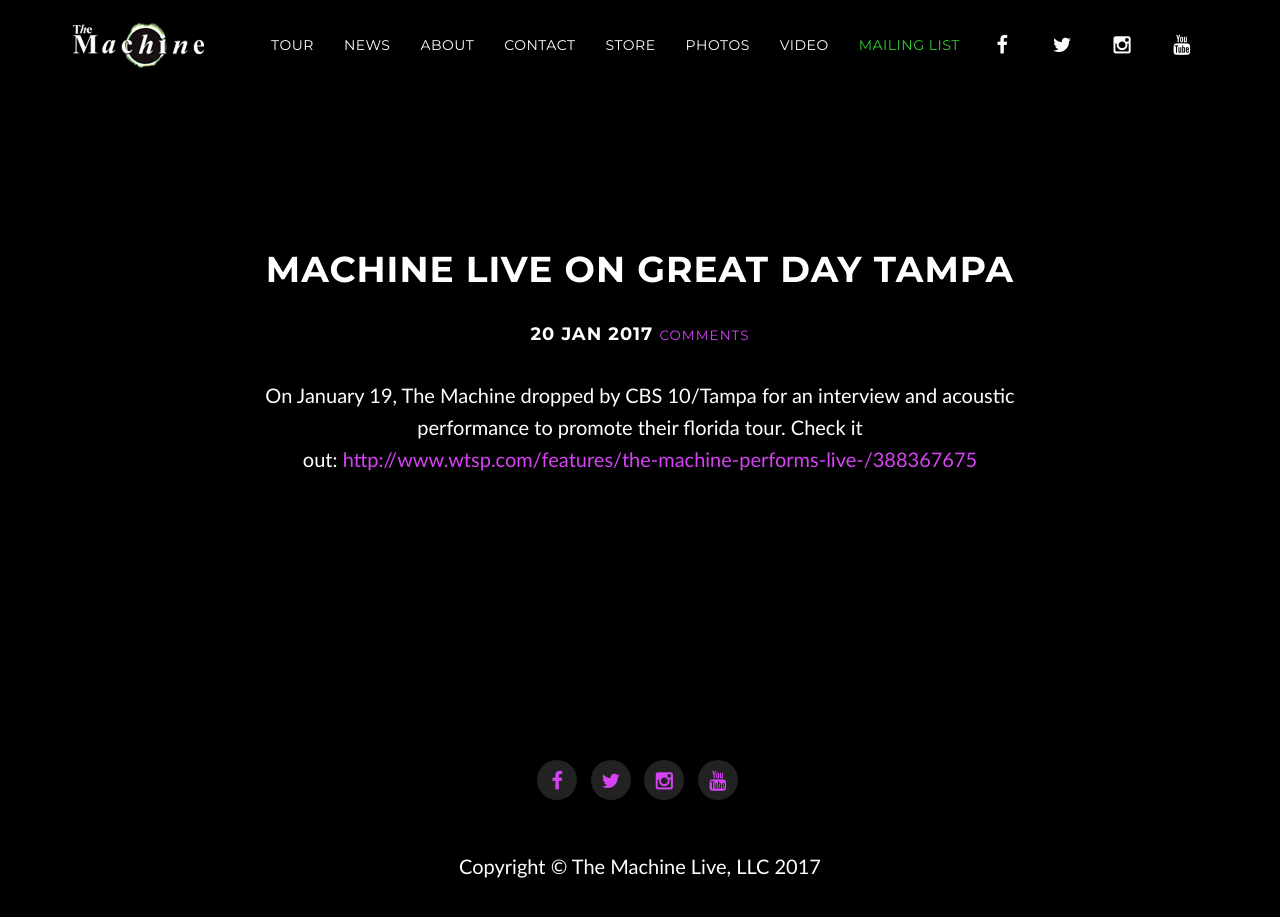
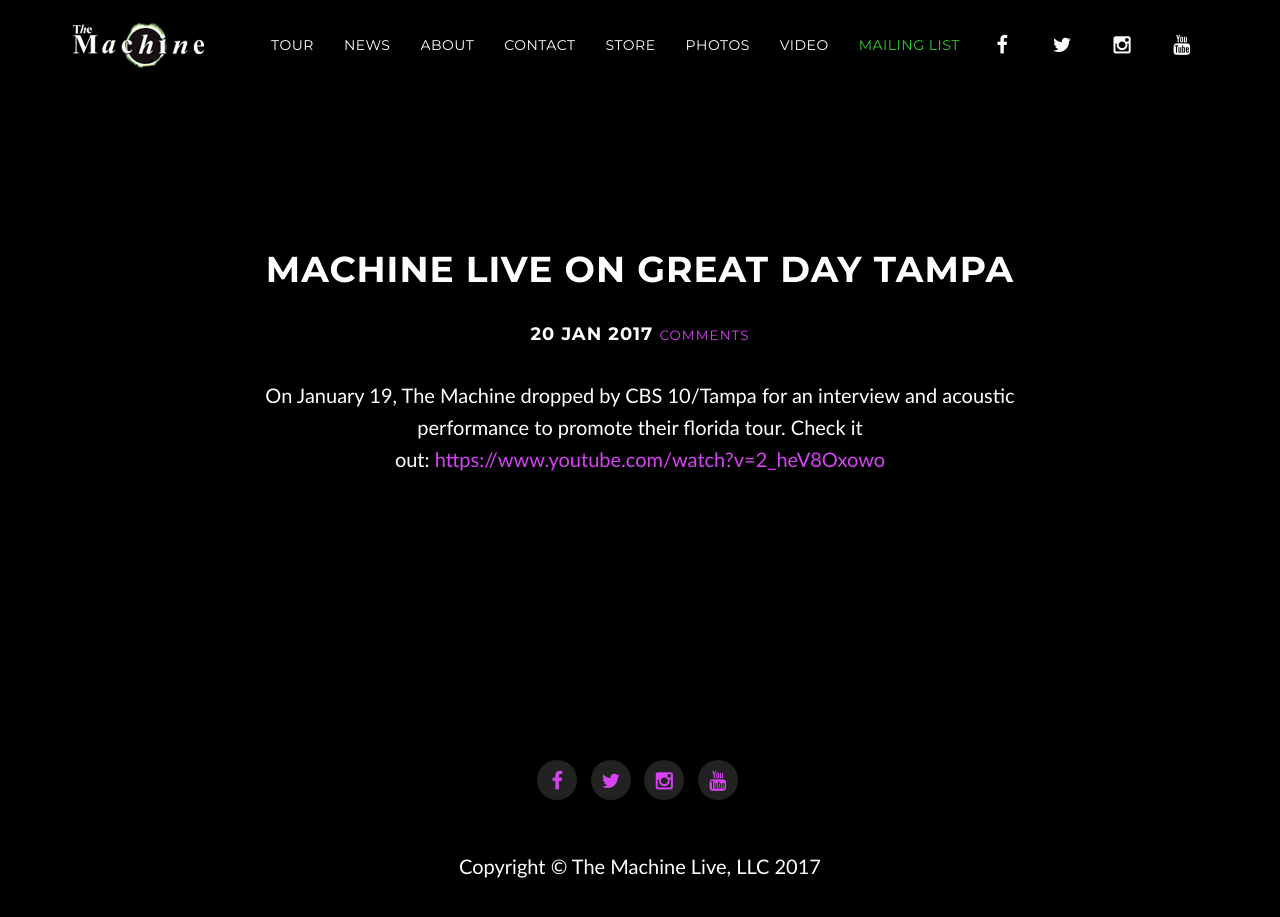
Before and after one commit to machineweb/machineweb.github.io, a Jekyll site: the page built from _posts/2017-01-20-machine-live-on-great-day-tampa.md, in a window 1280 px wide and 1124 px high. Shown: the top 917 px of the window. Built offline with Jekyll 4.4.1, drawn with Linux system fonts in a browser that asks for light colours; comment, search, counter and statistics services are not loaded; some of the changed lines change nothing that is shown.

Commit message:
Updated news item

```diff
--- a/_posts/2017-01-20-machine-live-on-great-day-tampa.md
+++ b/_posts/2017-01-20-machine-live-on-great-day-tampa.md
@@ -4,4 +4,4 @@ section-type: post
 title: Machine Live on Great Day Tampa
 ---
 
-<p>On January 19, The Machine dropped by CBS 10/Tampa for an interview and acoustic performance to promote their florida tour. Check it out:&nbsp;<a href="http://www.wtsp.com/features/the-machine-performs-live-/388367675">http://www.wtsp.com/features/the-machine-performs-live-/388367675</a></p>
+<p>On January 19, The Machine dropped by CBS 10/Tampa for an interview and acoustic performance to promote their florida tour. Check it out:&nbsp;<a href="http://www.wtsp.com/features/the-machine-performs-live-/388367675">https://www.youtube.com/watch?v=2_heV8Oxowo</a></p>
```
